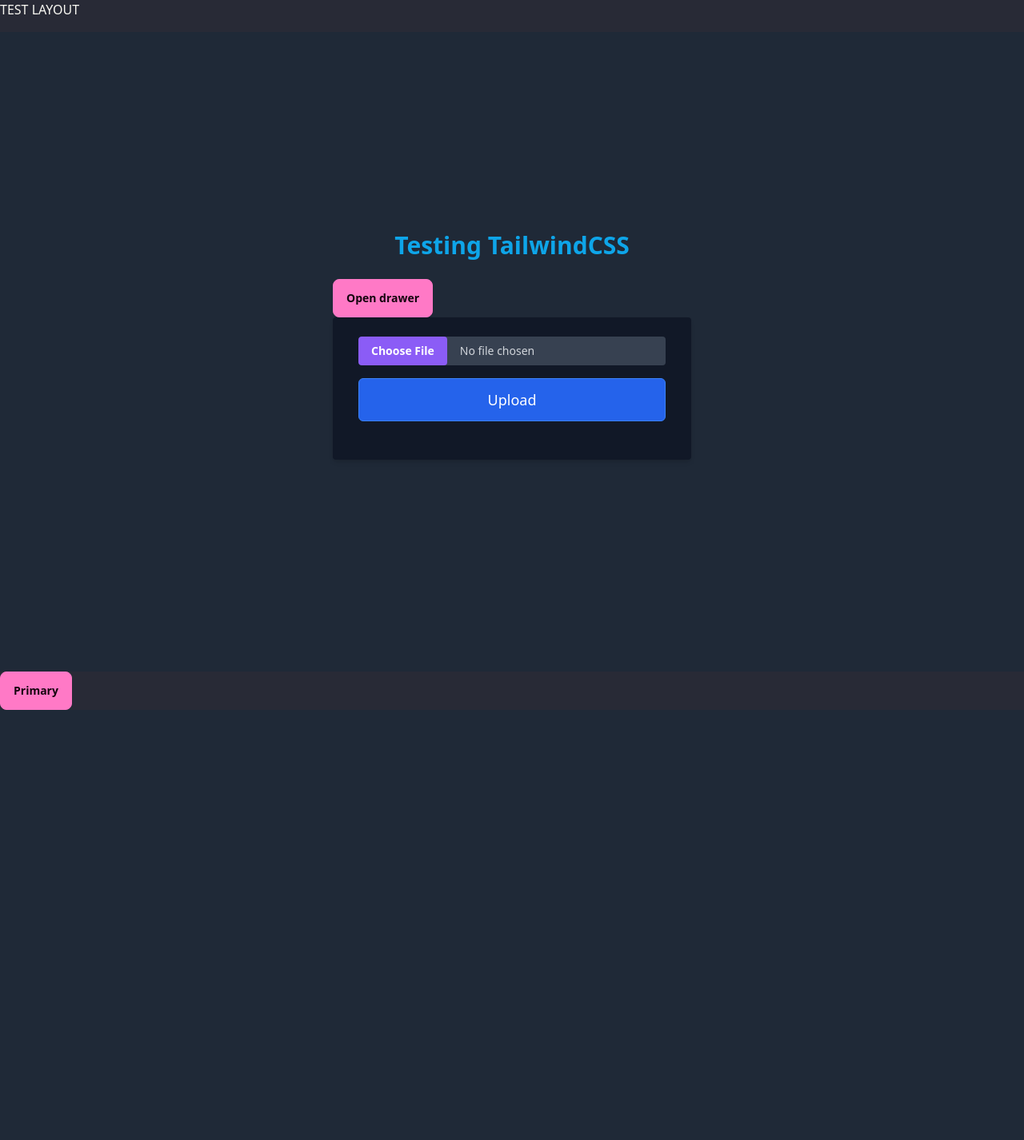
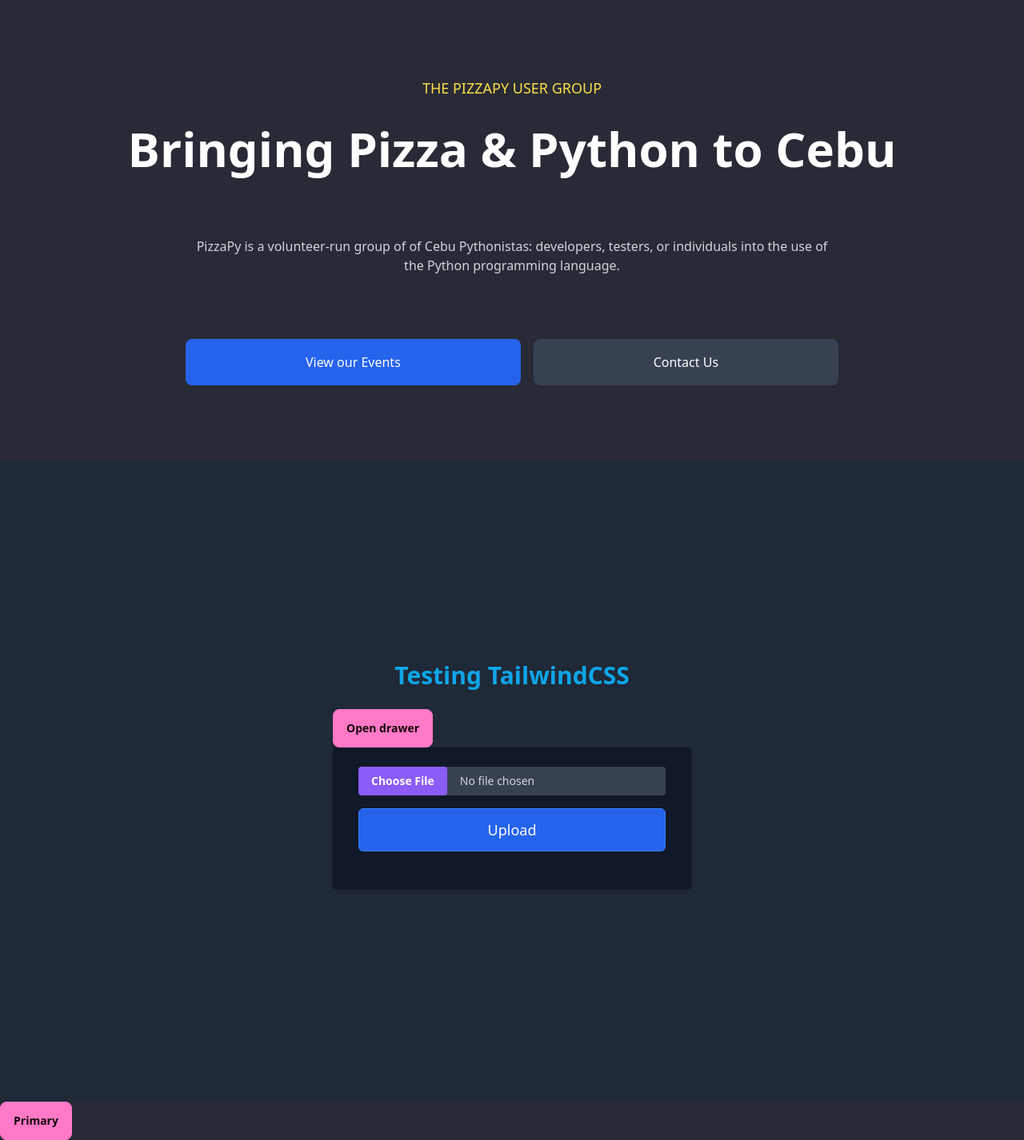
Before and after one commit to Neil-urk12/pizzapy-website, a Django app: page / in a window 1280 px wide. Shown: the part 158-1584 px from the top of the page at 80% size. Before the commit the page ends 1046 px from the top, so only its background shows below. Run offline with Django 5.2, Linux system fonts and the light colour scheme; some libraries are stand-ins or nearby versions.

Commit message:
Refactor base.html and index.html templates. added new partial hero block

```diff
--- a/PizzaPyWebApp/static/css/output.css
+++ b/PizzaPyWebApp/static/css/output.css
@@ -1385,6 +1385,12 @@
   margin-top: 0;
 }
 
+.mockup-phone .display {
+  overflow: hidden;
+  border-radius: 40px;
+  margin-top: -25px;
+}
+
 .mockup-browser .mockup-browser-toolbar .input {
   position: relative;
   margin-left: auto;
@@ -1589,6 +1595,10 @@
   position: fixed;
 }
 
+.relative {
+  position: relative;
+}
+
 .bottom-0 {
   bottom: 0px;
 }
@@ -1674,10 +1684,18 @@
   width: 100%;
 }
 
+.w-3\/4 {
+  width: 75%;
+}
+
 .max-w-md {
   max-width: 28rem;
 }
 
+.flex-grow {
+  flex-grow: 1;
+}
+
 .flex-col {
   flex-direction: column;
 }
@@ -1700,6 +1718,14 @@
 
 .gap-4 {
   gap: 1rem;
+}
+
+.gap-20 {
+  gap: 5rem;
+}
+
+.gap-8 {
+  gap: 2rem;
 }
 
 .rounded {
@@ -1737,6 +1763,10 @@
   border-color: rgb(55 65 81 / var(--tw-border-opacity));
 }
 
+.border-transparent {
+  border-color: transparent;
+}
+
 .bg-base-200 {
   --tw-bg-opacity: 1;
   background-color: var(--fallback-b2,oklch(var(--b2)/var(--tw-bg-opacity)));
@@ -1779,6 +1809,10 @@
 
 .p-4 {
   padding: 1rem;
+}
+
+.p-24 {
+  padding: 6rem;
 }
 
 .px-4 {
@@ -1811,6 +1845,11 @@
   padding-bottom: 2rem;
 }
 
+.py-4 {
+  padding-top: 1rem;
+  padding-bottom: 1rem;
+}
+
 .pb-8 {
   padding-bottom: 2rem;
 }
@@ -1843,12 +1882,26 @@
   line-height: 1.25rem;
 }
 
+.text-6xl {
+  font-size: 3.75rem;
+  line-height: 1;
+}
+
+.text-base {
+  font-size: 1rem;
+  line-height: 1.5rem;
+}
+
 .font-bold {
   font-weight: 700;
 }
 
 .font-medium {
   font-weight: 500;
+}
+
+.font-extrabold {
+  font-weight: 800;
 }
 
 .text-base-content {
@@ -1884,6 +1937,11 @@
 .text-white {
   --tw-text-opacity: 1;
   color: rgb(255 255 255 / var(--tw-text-opacity));
+}
+
+.text-yellow-300 {
+  --tw-text-opacity: 1;
+  color: rgb(253 224 71 / var(--tw-text-opacity));
 }
 
 .shadow-md {
@@ -1959,6 +2017,11 @@
   background-color: rgb(67 56 202 / var(--tw-bg-opacity));
 }
 
+.hover\:bg-gray-800:hover {
+  --tw-bg-opacity: 1;
+  background-color: rgb(31 41 55 / var(--tw-bg-opacity));
+}
+
 .hover\:text-gray-700:hover {
   --tw-text-opacity: 1;
   color: rgb(55 65 81 / var(--tw-text-opacity));
@@ -1967,6 +2030,16 @@
 .hover\:file\:bg-violet-600::file-selector-button:hover {
   --tw-bg-opacity: 1;
   background-color: rgb(124 58 237 / var(--tw-bg-opacity));
+}
+
+.focus\:border-blue-800:focus {
+  --tw-border-opacity: 1;
+  border-color: rgb(30 64 175 / var(--tw-border-opacity));
+}
+
+.focus\:border-gray-600:focus {
+  --tw-border-opacity: 1;
+  border-color: rgb(75 85 99 / var(--tw-border-opacity));
 }
 
 .focus\:outline-none:focus {
--- a/PizzaPyWebApp/templates/base.html
+++ b/PizzaPyWebApp/templates/base.html
@@ -1,27 +1,21 @@
 <!DOCTYPE html>
 <html lang="en" data-theme="dracula">
+
 <head>
   <meta charset="UTF-8" />
   <meta http-equiv="X-UA-Compatible" content="IE=edge" />
   <meta name="viewport" content="width=device-width, initial-scale=1.0" />
   <title>PIZZAPY WEBSITE</title>
   {% load static %}
-    <!-- <script src="{% static 'js/htmx.min.js' %}" defer></script> -->
-    <!-- <link rel="stylesheet" href="{% static 'css/custom.css' %}" /> -->
   <link rel="stylesheet" href="{% static 'css/output.css' %}" />
 </head>
+
 <body>
-    <!-- use partials as if they are components like so -->
-    {% include 'partials/header.html' %}
-    <p className="text-sky-500 dark:text-sky-400">TEST LAYOUT</p>
-    <div class="container mt-4">{% block content %} {% endblock %}</div>
+  <div class="">{% block content %} {% endblock %}</div>
   <button class="btn btn-primary">Primary</button>
-    <!-- Add links to HTMX and CSS file  -->
-    <!-- <script src="../static/js/htmx.min.js" defer></script> -->
-    <script
-      src="https://unpkg.com/htmx.org@1.9.2"
+  <script src="https://unpkg.com/htmx.org@1.9.2"
     integrity="sha384-L6OqL9pRWyyFU3+/bjdSri+iIphTN/bvYyM37tICVyOJkWZLpP2vGn6VUEXgzg6h"
-      crossorigin="anonymous"
-    ></script>
+    crossorigin="anonymous"></script>
 </body>
+
 </html>
--- /dev/null
+++ b/PizzaPyWebApp/templates/partials/hero.html
@@ -0,0 +1,20 @@
+<div class="flex flex-col items-center gap-20 p-24">
+    <div class="flex flex-col items-center w-full gap-8">
+        <div class="text-lg text-center text-yellow-300">THE PIZZAPY USER GROUP</div>
+        <p class="text-6xl font-extrabold text-center text-white">Bringing Pizza & Python to Cebu</p>
+    </div>
+    <p class="w-3/4 text-base text-center text-gray-300">
+        PizzaPy is a volunteer-run group of of Cebu Pythonistas: developers, testers, or individuals into the use of
+        the Python programming language.
+    </p>
+    <div class="flex items-center justify-center w-3/4 gap-4">
+        <button
+            class="flex-grow px-8 py-4 text-white transition duration-150 ease-in-out bg-blue-600 border border-transparent rounded-lg hover:bg-blue-700 focus:outline-none focus:border-blue-800">
+            View our Events
+        </button>
+        <button hx-get="/contact" hx-trigger="click"
+            class="flex-grow px-8 py-4 text-white transition duration-150 ease-in-out bg-gray-700 border border-gray-700 rounded-lg hover:bg-gray-800 focus:outline-none focus:border-gray-600">
+            Contact Us
+        </button>
+    </div>
+</div>
--- /dev/null
+++ b/PizzaPyWebApp/templates/partials/test.html
@@ -0,0 +1,51 @@
+<div class="flex items-center justify-center min-h-screen bg-gray-800">
+    <div class="w-full max-w-md mx-auto">
+        <h2 class="mb-6 text-3xl font-bold text-center text-sky-500">
+            Testing TailwindCSS
+        </h2>
+        <div class="drawer">
+            <input id="my-drawer" type="checkbox" class="drawer-toggle" />
+            <div class="drawer-content">
+                <!-- Page content here -->
+                <label for="my-drawer" class="btn btn-primary drawer-button">Open drawer</label>
+            </div>
+            <div class="drawer-side">
+                <label for="my-drawer" aria-label="close sidebar" class="drawer-overlay"></label>
+                <ul class="min-h-full p-4 menu w-80 bg-base-200 text-base-content">
+                    <!-- Sidebar content here -->
+                    <li><a>Sidebar Item 1</a></li>
+                    <li><a>Sidebar Item 2</a></li>
+                </ul>
+            </div>
+        </div>
+
+        <form id="form" hx-encoding="multipart/form-data" enctype="multipart/form-data" method="post"
+            class="px-8 pt-6 pb-8 mb-4 bg-gray-900 rounded shadow-md">
+            <div id="file-input-container" class="mb-4">
+                <input type="file" name="file" id="file"
+                    class="block w-full text-sm text-gray-300 bg-gray-700 border-gray-700 rounded file:mr-4 file:py-2 file:px-4 file:rounded file:border-0 file:text-sm file:font-semibold file:bg-violet-500 file:text-white hover:file:bg-violet-600" />
+                <p id="file-validation" class="hidden mt-2 text-sm text-red-500"></p>
+            </div>
+            <div class="flex justify-center mb-4">
+                <button type="button" id="upload-btn"
+                    class="w-full px-6 py-3 text-lg text-white transition duration-150 ease-in-out bg-blue-600 border border-blue-500 rounded-md hover:bg-blue-700 focus:outline-none focus:ring-2 focus:ring-blue-500 focus:ring-opacity-50">
+                    Upload
+                </button>
+            </div>
+            <div id="progress-container" class="w-full bg-gray-700 rounded-full h-2.5 hidden">
+                <progress id="progress" value="0" max="100" class="w-full h-2.5 bg-blue-600 rounded-full"></progress>
+            </div>
+        </form>
+    </div>
+</div>
+
+<!-- Toast notification container -->
+<div id="toast-container" class="fixed bottom-0 right-0 p-4"></div>
+
+<script>
+    htmx.on('#form', 'htmx:xhr:progress', function (evt) {
+        htmx
+            .find('#progress')
+            .setAttribute('value', (evt.detail.loaded / evt.detail.total) * 100);
+    });
+</script>
```
Also changed, not shown: PizzaPyWebApp/templates/index.html (+3 -86 lines). Lines whose indentation alone changed are shown as unchanged.
